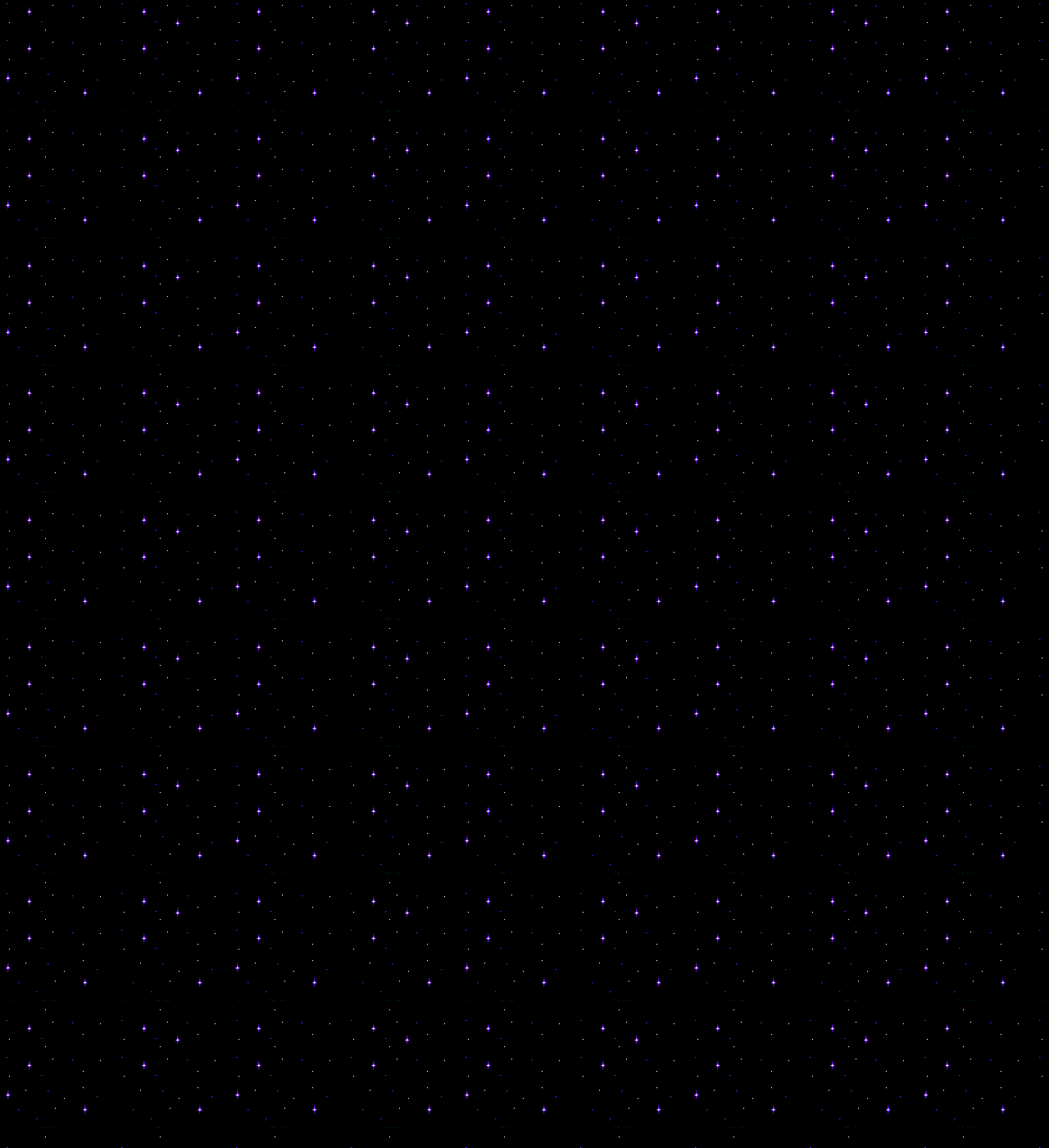
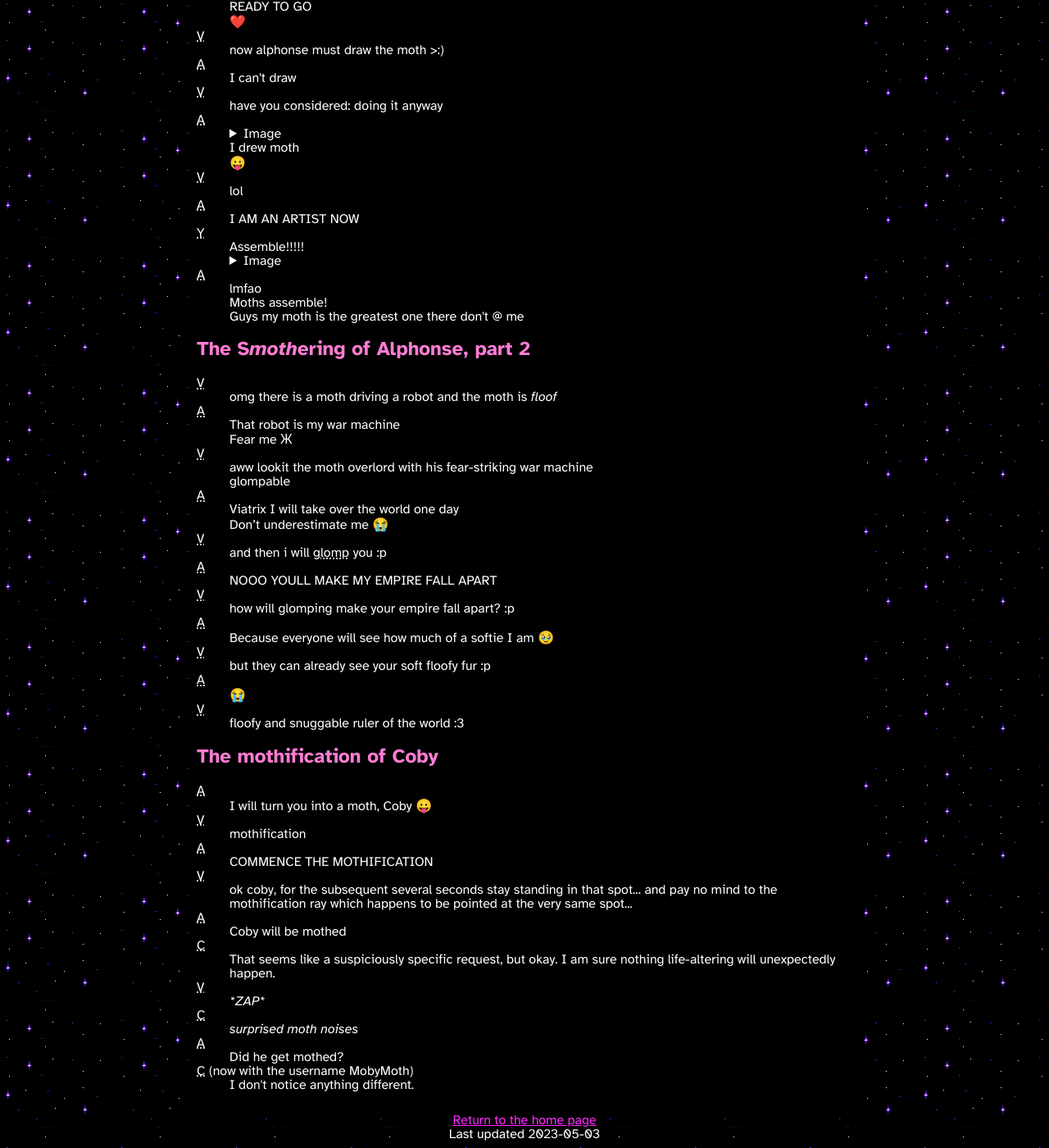
Before and after one commit to mincerafter42/mincerafter42.github.io, a Jekyll site: the page built from fun/moth/quotes.html, in a window 1280 px wide and 1400 px high, scrolled down 1720 px. Shown: the whole window at 82% size. Built offline with Jekyll 4.4.1, drawn with Linux system fonts in a browser that asks for light colours; some of the changed text lies outside the part shown.

Commit message:
Added more moth quotes

```diff
--- a/fun/moth/quotes.html
+++ b/fun/moth/quotes.html
@@ -1,6 +1,6 @@
 ---
 title: Moth Quotes
-last_modified_at: 2023-04-16
+last_modified_at: 2023-05-03
 permalink: /fun/moth/quotes.html
 ---
 Humourous moth-related dialogue which has occurred. More may be added later…
@@ -10,6 +10,15 @@ Humourous moth-related dialogue which has occurred. More may be added later…
 <dd>Alphonse (he/him), professional moth.
 <dt>V
 <dd>Viatrix (she|they), recreational moth.
+<dt>Y
+<dd>Alec (he/him), moth fan and proponent of "yuice".
+</dl>
+
+<h3>Guest-starring</h3>
+
+<dl>
+<dt>C
+<dd>CobyCat (he/him), in <a href=#coby>"The mothification of Coby"</a>.
 </dl>
 
 <h2 id=iceCream>Moth <abbr title=TransFormation>TF</abbr> Ice Cream</h2>
@@ -35,3 +44,131 @@ Humourous moth-related dialogue which has occurred. More may be added later…
 <dt><abbr title=Viatrix>V</abbr>
 <dd>what did you expect from a moth-er
 </dl>
+
+<h2 id=art>Epic moth art</h2>
+<dl>
+<dt><abbr title=Alec>Y</abbr>
+<dd>I wanna draw the yuicing moth
+<dt><abbr title=Viatrix>V</abbr>
+<dd>👀
+<br>i would want to see the drawing if you drew it
+<dt><abbr title=Alec>Y</abbr>
+<dd>I am doing MS paint right now eheh
+<br>sup leporidot
+<br>toderan
+<br>I can't spell
+<dt><abbr title=Alec>Y</abbr>
+<dd>behold
+<br><details><summary>Image</summary><img src=yuice.png alt=": [A drawing of a moth sitting in a full water bowl labelled &quot;YUICE&quot;.]" width=980 height=768></details>
+<dt><abbr title=Viatrix>V</abbr>
+<dd>moth <strong>smol</strong>
+<dt><abbr title=Alphonse>A</abbr>
+<dd>It’s like a dog bowl lmao
+<dt><abbr title=Alec>Y</abbr>
+<dd>Exactly hahahahaha
+<dt><abbr title=Viatrix>V</abbr>
+<dd>into my moth art folder it goes ❤️
+<dt><abbr title=Alphonse>A</abbr>
+<dd>Now Viatrix must draw the moth
+<dt><abbr title=Alec>Y</abbr>
+<dd>Yeeesss
+<dt><abbr title=Viatrix>V</abbr>
+<dd>what shall i draw the moth doing
+<dt><abbr title=Alec>Y</abbr>
+<dd>Eating pants
+<dt><abbr title=Alphonse>A</abbr>
+<dd>Hugging Alec ❤️
+<br>VIATRIX AND ALEX GROUP HUG
+<dt><abbr title=Alec>Y</abbr>
+<dd>GROUP HUG!!!!!
+<dt><abbr title=Alphonse>A</abbr>
+<dd>GROUP HUGGGG
+<dt><abbr title=Viatrix>V</abbr>
+<dd>that would be great but i've already started drawing a moth eating pants 😅
+<dt><abbr title=Alphonse>A</abbr>
+<dd>Oh well
+<br>I’m eating Alec’s pants
+<br>SKILL ISSUE
+<dt><abbr title=Viatrix>V</abbr>
+<dd>yum
+<br><details><summary>Image</summary><img src=eating-pants.png alt=": [A drawing of a moth at a table, holding a fork and knife, in front of a plate which has a pair of pants on it.]" width=640 height=480></details>
+<dt><abbr title=Alec>Y</abbr>
+<dd>CUTE
+<br>GOT THE PANT
+<br>READY TO GO
+<br>❤️
+<dt><abbr title=Viatrix>V</abbr>
+<dd>now alphonse must draw the moth >:)
+<dt><abbr title=Alphonse>A</abbr>
+<dd>I can't draw
+<dt><abbr title=Viatrix>V</abbr>
+<dd>have you considered: doing it anyway
+<dt><abbr title=Alphonse>A</abbr>
+<dd><details><summary>Image</summary><img src=mothspaint.png alt=": [A screenshot of Microsoft Paint, showing an image consisting only of the word &quot;Moth&quot;.]" width=1522 height=857><br></details>
+I drew moth
+<br>😛
+<dt><abbr title=Viatrix>V</abbr>
+<dd>lol
+<dt><abbr title=Alphonse>A</abbr>
+<dd>I AM AN ARTIST NOW
+<dt><abbr title=Alec>Y</abbr>
+<dd>Assemble!!!!!
+<br><details><summary>Image</summary><img src=moth-composite.png alt=": [The previous three images composited together.]" width=2024 height=820></details>
+<dt><abbr title=Alphonse>A</abbr>
+<dd>lmfao
+<br>Moths assemble!
+<br>Guys my moth is the greatest one there don't @ me
+</dl>
+
+<h2 id=sMOTHer2>The S<em>moth</em>ering of Alphonse, part 2</h2>
+<dl>
+<dt><abbr title=Viatrix>V</abbr>
+<dd>omg there is a moth driving a robot and the moth is <em>floof</em>
+<dt><abbr title=Alphonse>A</abbr>
+<dd>That robot is my war machine
+<br>Fear me Ж️
+<dt><abbr title=Viatrix>V</abbr>
+<dd>aww lookit the moth overlord with his fear-striking war machine
+<br>glompable
+<dt><abbr title=Alphonse>A</abbr>
+<dd>Viatrix I will take over the world one day
+<br>Don’t underestimate me 😭
+<dt><abbr title=Viatrix>V</abbr>
+<dd>and then i will <abbr title="like a big hug.">glomp</abbr> you :p
+<dt><abbr title=Alphonse>A</abbr>
+<dd>NOOO YOULL MAKE MY EMPIRE FALL APART
+<dt><abbr title=Viatrix>V</abbr>
+<dd>how will glomping make your empire fall apart? :p
+<dt><abbr title=Alphonse>A</abbr>
+<dd>Because everyone will see how much of a softie I am 🥹
+<dt><abbr title=Viatrix>V</abbr>
+<dd>but they can already see your soft floofy fur :p
+<dt><abbr title=Alphonse>A</abbr>
+<dd>😭
+<dt><abbr title=Viatrix>V</abbr>
+<dd>floofy and snuggable ruler of the world :3
+</dl>
+
+<h2 id=coby>The mothification of Coby</h2>
+<dl>
+<dt><abbr title=Alphonse>A</abbr>
+<dd>I will turn you into a moth, Coby 😛
+<dt><abbr title=Viatrix>V</abbr>
+<dd>mothification
+<dt><abbr title=Alphonse>A</abbr>
+<dd>COMMENCE THE MOTHIFICATION
+<dt><abbr title=Viatrix>V</abbr>
+<dd>ok coby, for the subsequent several seconds stay standing in that spot... and pay no mind to the mothification ray which happens to be pointed at the very same spot...
+<dt><abbr title=Alphonse>A</abbr>
+<dd>Coby will be mothed
+<dt><abbr title=CobyCat>C</abbr>
+<dd>That seems like a suspiciously specific request, but okay. I am sure nothing life-altering will unexpectedly happen.
+<dt><abbr title=Viatrix>V</abbr>
+<dd><i>*ZAP*</i>
+<dt><abbr title=CobyCat>C</abbr>
+<dd><i>surprised moth noises</i>
+<dt><abbr title=Alphonse>A</abbr>
+<dd>Did he get mothed?
+<dt><abbr title=CobyCat>C</abbr> (now with the username MobyMoth)
+<dd>I don't notice anything different.
+</dl>
```
Also changed, not shown: fun/moth/eating-pants.png (added), fun/moth/moth-composite.png (added), fun/moth/mothspaint.png (added), fun/moth/yuice.png (added).
